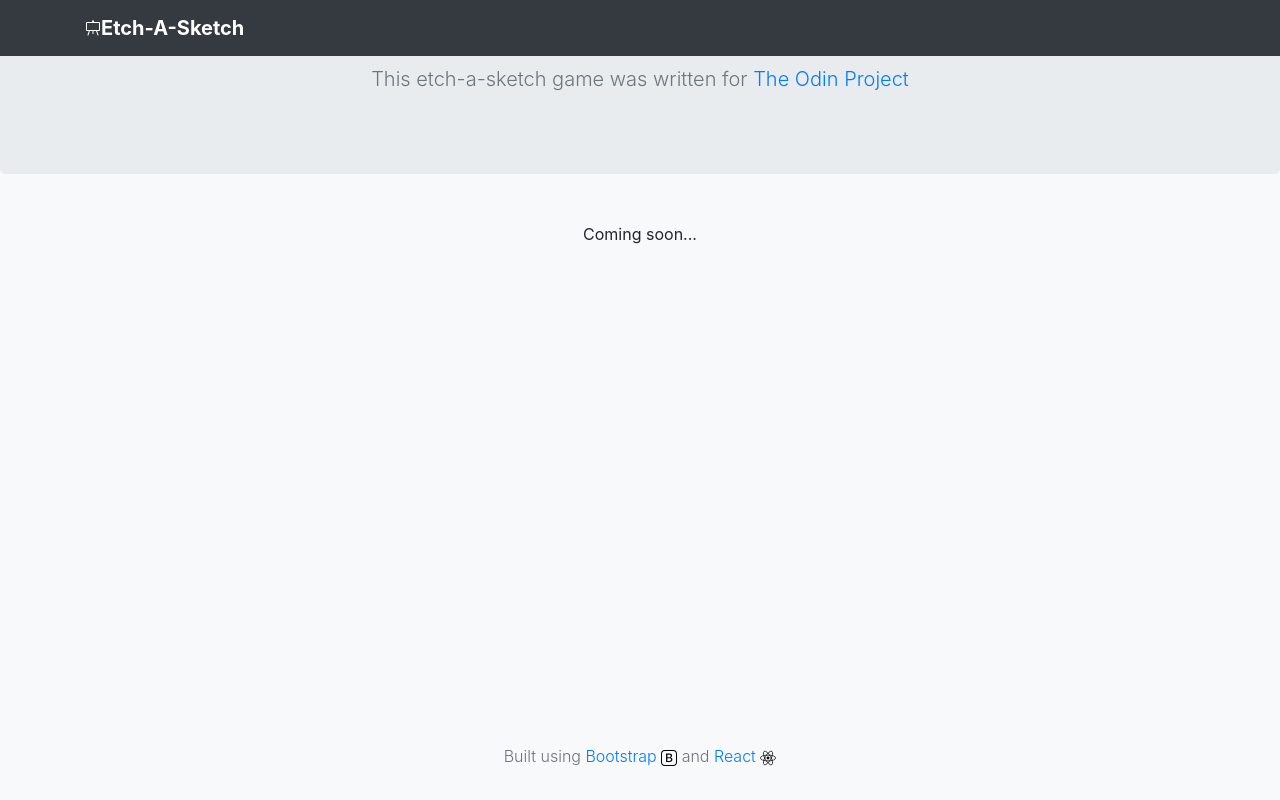
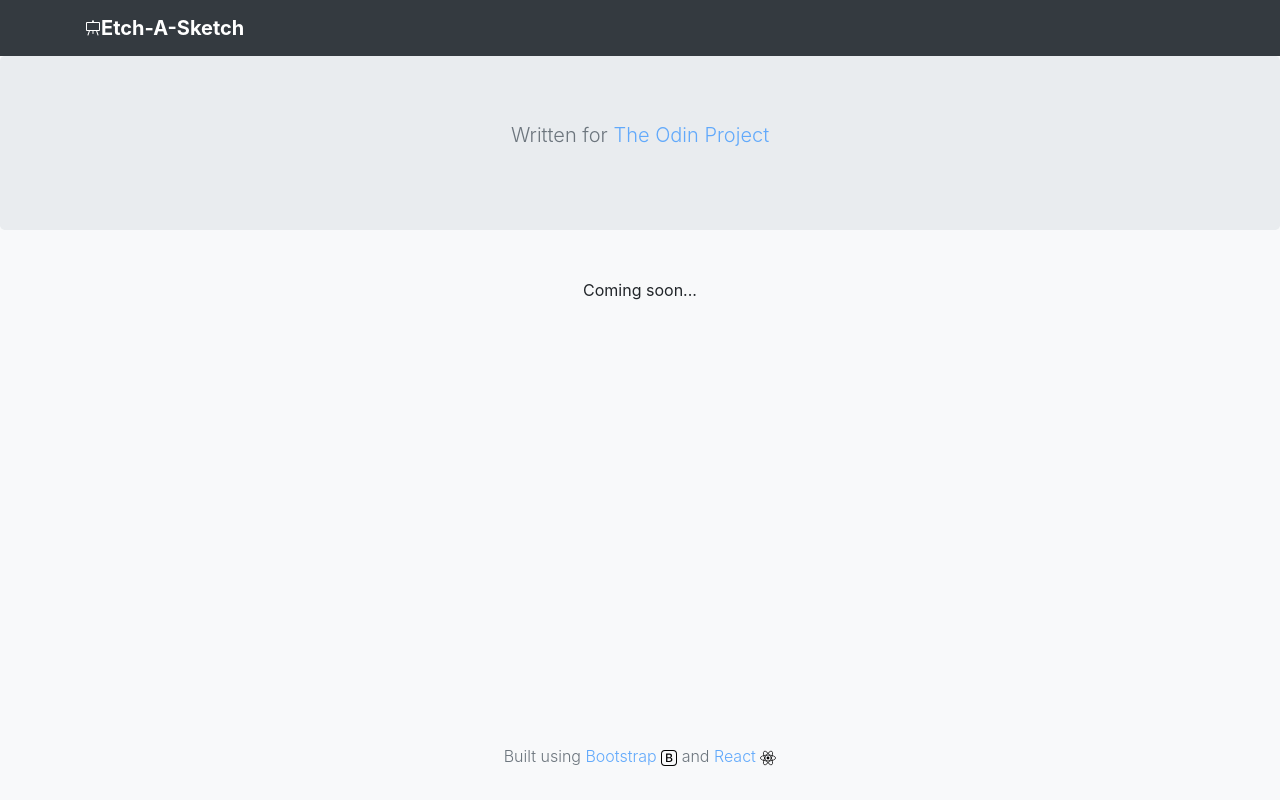
Before and after one commit to clormor/etch-a-sketch, a React (Create React App) app: page / in a window 1280 px wide. Built offline with nearby package versions, Linux system fonts and the light colour scheme.

Commit message:
looking better

```diff
--- a/src/App.css
+++ b/src/App.css
@@ -2,37 +2,6 @@
   text-align: center;
 }
 
-.App-logo {
-  height: 40vmin;
-  pointer-events: none;
+.App-link {
+  color: #61a9fb;
 }
-
-@media (prefers-reduced-motion: no-preference) {
-  .App-logo {
-    animation: App-logo-spin infinite 20s linear;
-  }
-}
-
-.App-header {
-  background-color: #282c34;
-  min-height: 100vh;
-  display: flex;
-  flex-direction: column;
-  align-items: center;
-  justify-content: center;
-  font-size: calc(10px + 2vmin);
-  color: white;
-}
-
-.App-link {
-  color: #61dafb;
-}
-
-@keyframes App-logo-spin {
-  from {
-    transform: rotate(0deg);
-  }
-  to {
-    transform: rotate(360deg);
-  }
-}
--- a/src/App.js
+++ b/src/App.js
@@ -1,15 +1,20 @@
 import React from "react";
-// import logo from "../public/logo.svg";
 import "./App.css";
 import Header from "./Header";
-import EtchASketch from "./EtchASketch";
+import Banner from "./Banner";
+import EtchASketchGrid from "./EtchASketchGrid";
 import Footer from "./Footer";
+import Image from "./Image";
+import AppLogo from "./images/logo.svg";
 
 function App() {
+  let headerImage = <Image src={AppLogo} altText="Etch-A-Sketch Logo" />;
+
   return (
     <div className="App h-100 d-flex flex-column">
-      <Header />
-      <EtchASketch />
+      <Header title="Etch-A-Sketch" image={headerImage} />
+      <Banner />
+      <EtchASketchGrid />
       <Footer />
     </div>
   );
--- /dev/null
+++ b/src/Banner.js
@@ -0,0 +1,14 @@
+import React from "react";
+import Link from "./Link";
+
+export default function Banner() {
+  const topLink = (
+    <Link url="https://www.theodinproject.com" text="The Odin Project" />
+  );
+
+  return (
+    <section className="jumbotron text-center">
+      <p className="lead text-muted">Written for {topLink}</p>
+    </section>
+  );
+}
--- a/src/EtchASketch.js
+++ /dev/null
@@ -1,27 +0,0 @@
-import React from "react";
-import EtchASketchGrid from "./EtchASketchGrid";
-
-export default function EtchASketch() {
-  const message = `This etch-a-sketch game was written for `;
-  return (
-    <main role="main" className="flex-shrink-0">
-      <section className="jumbotron text-center">
-        <div className="container">
-          <p className="lead text-muted">
-            {message}
-            <a
-              href="https://www.theodinproject.com"
-              className="link text-decoration-none"
-            >
-              The Odin Project
-            </a>
-          </p>
-        </div>
-      </section>
-
-      <div className="album py-3">
-        <EtchASketchGrid />
-      </div>
-    </main>
-  );
-}
--- a/src/EtchASketchGrid.js
+++ b/src/EtchASketchGrid.js
@@ -1,5 +1,5 @@
 import React from "react";
 
 export default function EtchASketchGrid() {
-  return <div className="container">Coming soon...</div>;
+  return <div className="album py-3">Coming soon...</div>;
 }
--- a/src/Footer.js
+++ b/src/Footer.js
@@ -1,22 +1,25 @@
 import React from "react";
+import Link from "./Link"
 import BootstrapLogo from "./images/bootstrap.svg";
 import ReactLogo from "./images/react.svg";
 
 export default function Footer() {
-  const bootstrapUrl = "https://getbootstrap.com/";
-  const reactUrl = "https://reactjs.org/";
-
-  const createLink = (url, logo, text) => {
-    return (
-      <a href={url} className="link text-decoration-none">
-        {`${text} `}
-        <img src={logo} alt="Bootstrap Logo" />
-      </a>
-    );
-  };
-
-  const bootstrapLink = createLink(bootstrapUrl, BootstrapLogo, 'Bootstrap');
-  const reactLink = createLink(reactUrl, ReactLogo, 'React');
+  const bootstrapLink = (
+    <Link
+      url="https://getbootstrap.com/"
+      text="Bootstrap"
+      logo={BootstrapLogo}
+      logoAltText="Bootstrap Logo"
+    />
+  );
+  const reactLink = (
+    <Link
+      url="https://reactjs.org/"
+      text="React"
+      logo={ReactLogo}
+      logoAltText="React Logo"
+    />
+  );
 
   return (
     <footer className="footer mt-auto py-3 text-muted font-weight-light">
--- a/src/Header.js
+++ b/src/Header.js
@@ -1,17 +1,14 @@
 import React from "react";
-import AppLogo from "./images/logo.svg";
 
-export default function Header() {
+export default function Header(props) {
   return (
-    <header>
-      <nav className="navbar navbar-expand-md navbar-dark fixed-top bg-dark">
-        <div className="container d-flex justify-content-between">
-          <div class="navbar-brand d-flex align-items-center">
-            <img src={AppLogo} alt="Etch-A-Sketch Logo" />
-            <strong>Etch-A-Sketch</strong>
-          </div>
+    <nav className="navbar navbar-dark bg-dark">
+      <div className="container d-flex justify-content-between">
+        <div class="navbar-brand d-flex align-items-center">
+          {props.image}
+          <strong>{props.title}</strong>
         </div>
-      </nav>
-    </header>
+      </div>
+    </nav>
   );
 }
--- /dev/null
+++ b/src/Image.js
@@ -0,0 +1,5 @@
+import React from "react"
+
+export default function Image(props) {
+  return <img src={props.src} alt={props.altText} />;
+}
--- /dev/null
+++ b/src/Link.js
@@ -0,0 +1,13 @@
+import React from "react";
+import Image from "./Image";
+
+export default function Link(props) {
+  return (
+    <a href={props.url} className="link text-decoration-none App-link">
+      {`${props.text}${props.logo ? " " : ""}`}
+      {props.logo ? (
+        <Image src={props.logo} altText={props.logoAltText} />
+      ) : null}
+    </a>
+  );
+}
```
